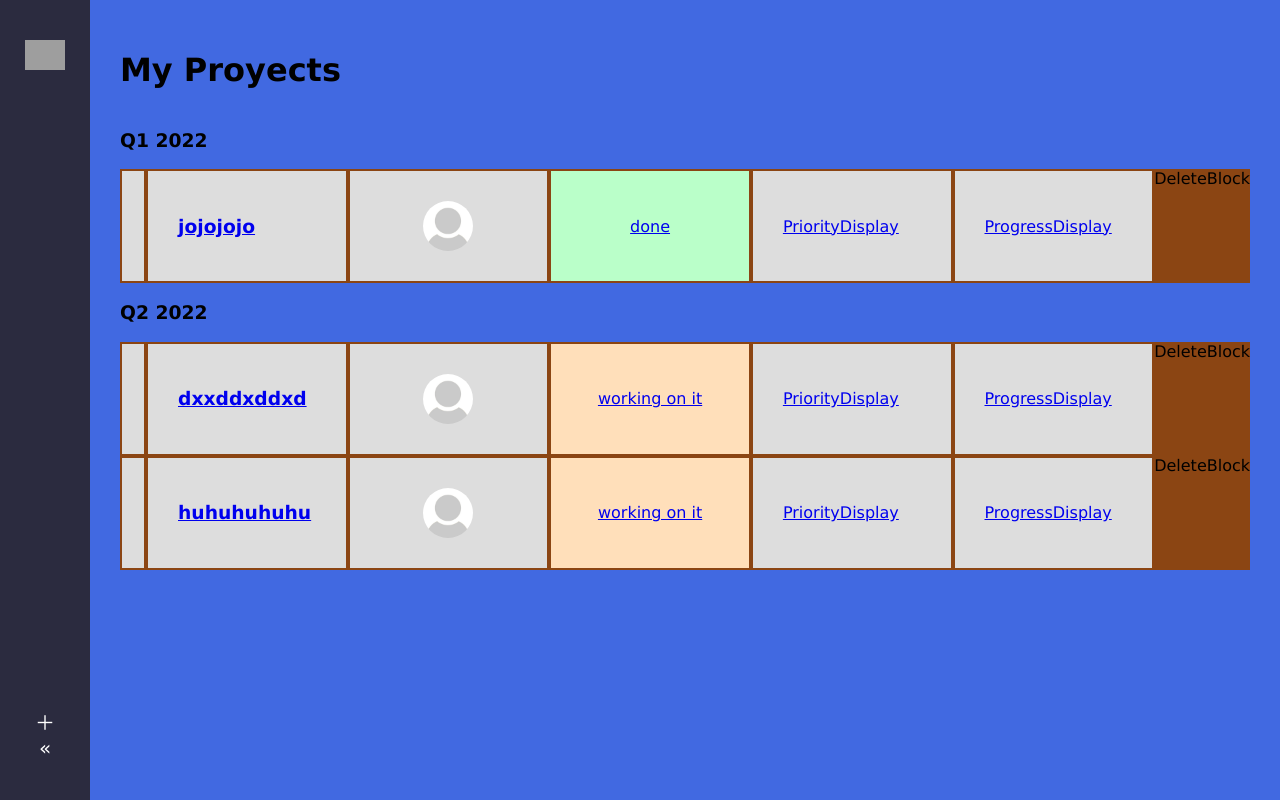
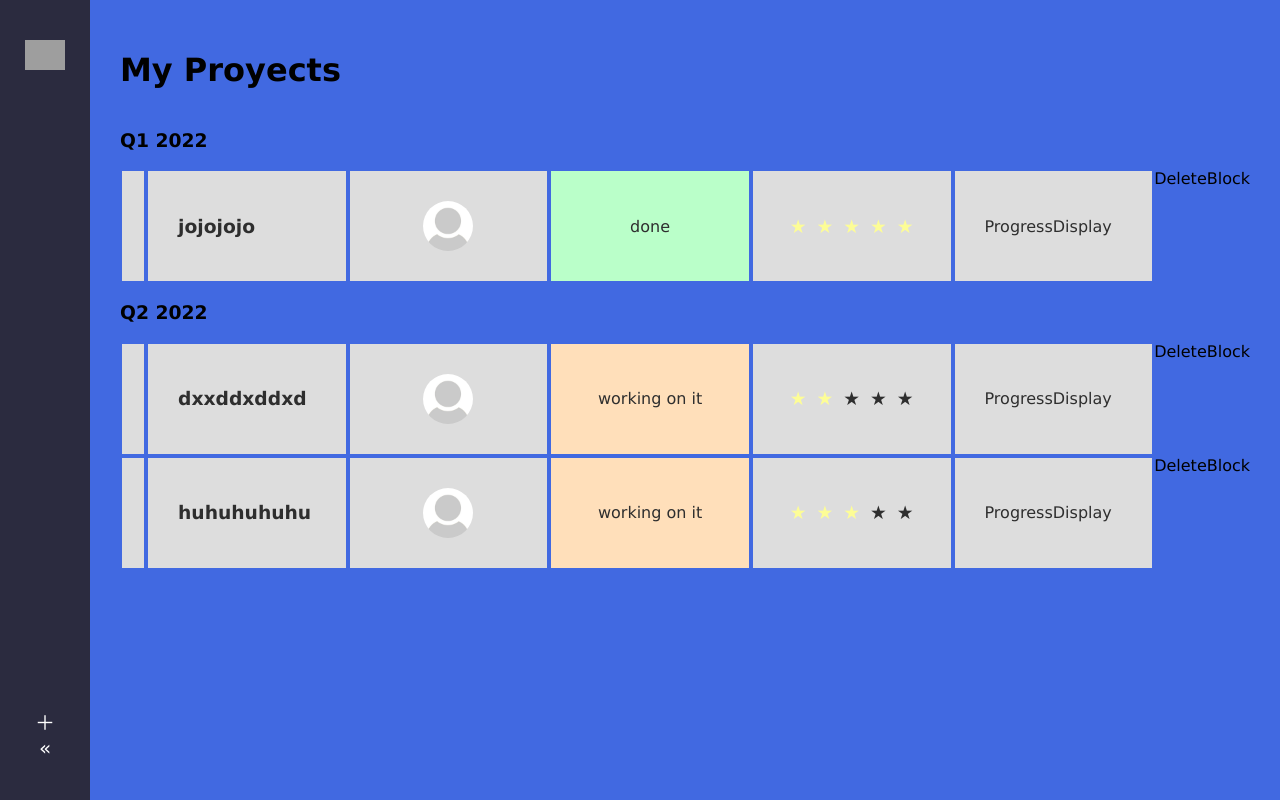
Before and after one commit to CaroMokka/Monday-Clone, a React (Create React App) app: page / in a window 1280 px wide. Built offline with nearby package versions, Linux system fonts and the light colour scheme; grey boxes are pictures that could not be loaded.

Commit message:
addPriorityDisplay

```diff
--- a/src/components/PriorityDisplay.js
+++ b/src/components/PriorityDisplay.js
@@ -1,9 +1,15 @@
 import React from 'react'
 
-const PriorityDisplay = () => {
+const PriorityDisplay = ({ priority }) => {
     return (
-        <div>
-            PriorityDisplay
+        <div className='priority-display'>
+            <div className='star-container'>
+                <h3 style={{color: priority >=1 ? 'rgb(253,253,150)' : ''}}>★</h3>
+                <h3 style={{color: priority >=2 ? 'rgb(253,253,150)' : ''}}>★</h3>
+                <h3 style={{color: priority >=3 ? 'rgb(253,253,150)' : ''}}>★</h3>
+                <h3 style={{color: priority >=4 ? 'rgb(253,253,150)' : ''}}>★</h3>
+                <h3 style={{color: priority >=5 ? 'rgb(253,253,150)' : ''}}>★</h3>
+            </div>
         </div>
     )
 }
--- a/src/components/TicketCard.js
+++ b/src/components/TicketCard.js
@@ -15,7 +15,7 @@
                 <h3>{ticket.title}</h3>
                 <AvatarDisplay ticket={ticket}/>
                 <StatusDisplay status={ticket.status}/>
-                <PriorityDisplay />
+                <PriorityDisplay priority={ticket.priority}/>
                 <ProgressDisplay />
             </Link>
             <DeleteBlock />
--- a/src/index.css
+++ b/src/index.css
@@ -7,6 +7,11 @@
 .app{
     display: flex;
 }
+#link {
+    text-decoration: none;
+    color: rgb(46, 46, 46);
+}
+
 /* ----- nav ------ */
 nav{
     height: 100vh;
@@ -42,7 +47,7 @@
 /* ----- ticket card ------ */
 .ticket-card{
     width: 100%;
-    background-color: saddlebrown;
+    /* background-color: saddlebrown; */
     display: flex;
 }
 .ticket-card #link {
@@ -80,3 +85,15 @@
     display: flex;
     justify-content: center;
 }
+.ticket-card .priority-display {
+    display: flex;
+    justify-content: center;
+}
+.ticket-card .priority-display .star-container {
+    display: flex;
+
+}
+.ticket-card .priority-display .star-container h3 {
+    margin: 5px;
+    padding: 0;
+}
```
